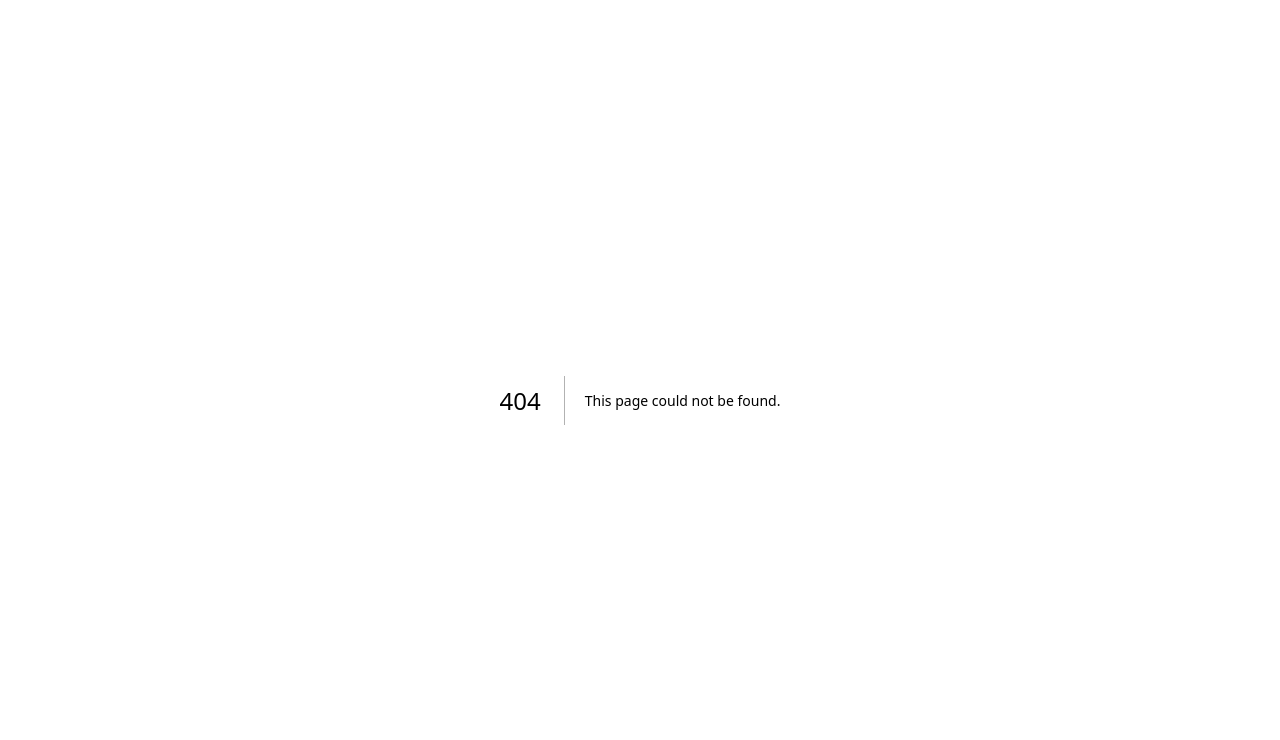
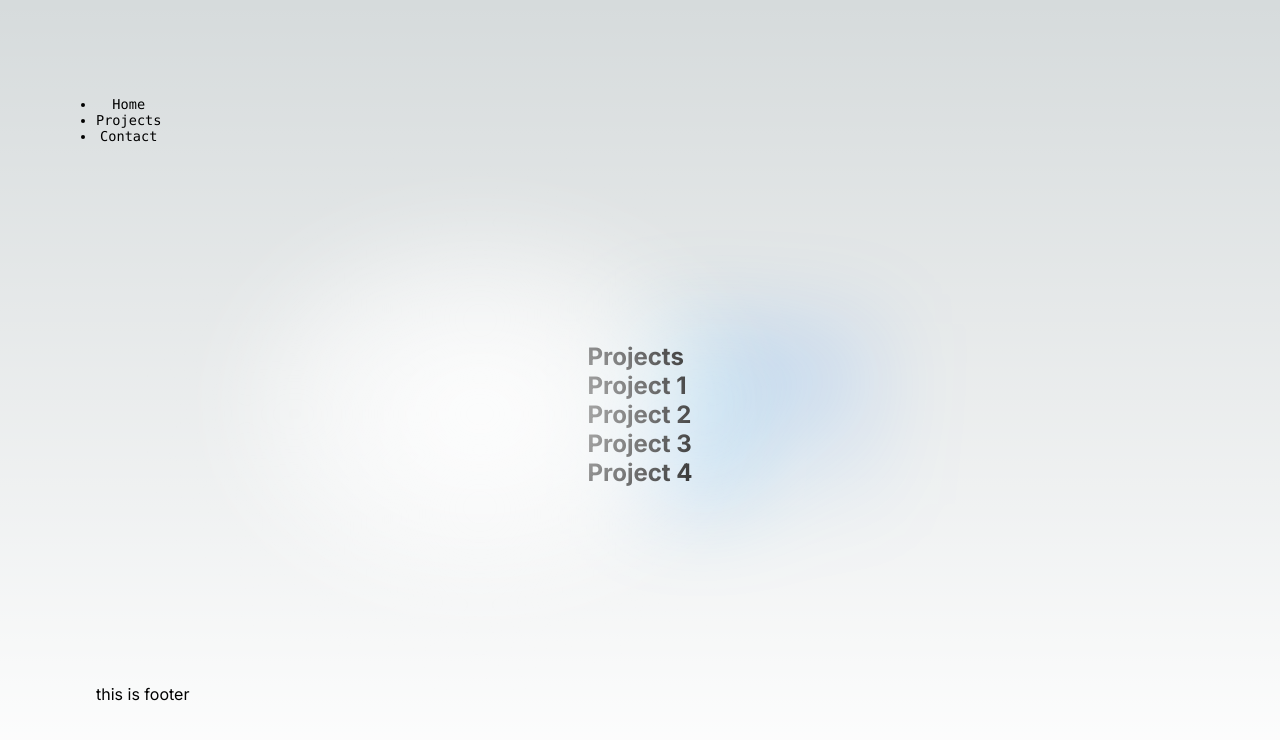
Before and after one commit to NataliaJeszke/portfolio, a Next.js app: page /projects in a window 1280 px wide. Before the commit this address had no page. Shown: the top 740 px of the page. Built offline with nearby package versions, Linux system fonts and the light colour scheme.

Commit message:
routing for pages linked in navbar

```diff
--- /dev/null
+++ b/app/contact/page.tsx
@@ -0,0 +1,8 @@
+const Contact = () => {
+    return (
+        <div>
+            this is contact
+        </div>
+    )
+}
+export default Contact
--- /dev/null
+++ b/app/footer/page.tsx
@@ -0,0 +1,9 @@
+const Footer = () => {
+return (
+    <div>
+        this is footer
+    </div>
+)
+}
+
+export default Footer
--- /dev/null
+++ b/app/header/page.tsx
@@ -0,0 +1,11 @@
+import Navbar from "../navbar/navbar"
+
+const Header = () => {
+    return (
+        <div>
+            <Navbar />
+        </div>
+    )
+}
+
+export default Header
--- a/app/layout.tsx
+++ b/app/layout.tsx
@@ -1,21 +1,36 @@
-import './globals.css'
-import { Inter } from 'next/font/google'
+import "./globals.css";
+import styles from "./page.module.css";
+import { Inter } from "next/font/google";
+import Header from "./header/page";
+import Footer from "./footer/page";
 
-const inter = Inter({ subsets: ['latin'] })
+const inter = Inter({ subsets: ["latin"] });
 
 export const metadata = {
-  title: 'Create Next App',
-  description: 'Generated by create next app',
-}
+  title: "Portfolio",
+  description: "Portfolio frontend developer",
+};
 
 export default function RootLayout({
   children,
 }: {
-  children: React.ReactNode
+  children: React.ReactNode;
 }) {
   return (
     <html lang="en">
-      <body className={inter.className}>{children}</body>
+      <body className={inter.className}>
+        <main className={styles.main}>
+          <div className={styles.description}>
+            <Header />
+          </div>
+          <div className={styles.center}>
+            <section className={inter.className}>{children}</section>
+          </div>
+          <div className={styles.grid}>
+            <Footer />
+          </div>
+        </main>
+      </body>
     </html>
-  )
+  );
 }
--- /dev/null
+++ b/app/main/page.tsx
@@ -0,0 +1,10 @@
+const Main = () => {
+  return (
+    <>
+      <div>div 1</div>
+      <div>div 2</div>
+    </>
+  );
+};
+
+export default Main;
--- /dev/null
+++ b/app/navbar/navbar.tsx
@@ -0,0 +1,22 @@
+import Link from "next/link"
+
+const Navbar = () => {
+    return (
+        <nav>
+            <ul>
+                <li>
+                    <Link href="/">Home</Link>
+                </li>
+                <li>
+                    <Link href="/projects">Projects</Link>
+                </li>
+                <li>
+                    <Link href="/contact">Contact</Link>
+                </li>
+            </ul>
+        </nav>
+
+    )
+}
+
+export default Navbar
--- /dev/null
+++ b/app/projects/page.tsx
@@ -0,0 +1,20 @@
+const Projects = () => {
+  const projects = [
+    { id: 1, name: "Project 1" },
+    { id: 2, name: "Project 2" },
+    { id: 3, name: "Project 3" },
+    { id: 4, name: "Project 4" },
+  ];
+  return (
+    <div>
+      <h1>Projects</h1>
+      {projects.map((project) => (
+        <div key={project.id}>
+          <h2>{project.name}</h2>
+        </div>
+      ))}
+    </div>
+  );
+};
+
+export default Projects;
--- a/tsconfig.json
+++ b/tsconfig.json
@@ -23,6 +23,6 @@
       "@/*": ["./*"]
     }
   },
-  "include": ["next-env.d.ts", "**/*.ts", "**/*.tsx", ".next/types/**/*.ts"],
+  "include": ["next-env.d.ts", "**/*.ts", "**/*.tsx", ".next/types/**/*.ts", "app/404.tsx"],
   "exclude": ["node_modules"]
 }
```
Also changed, not shown: app/404.tsx (added, +12 -0 lines), app/page.tsx (+2 -90 lines), app/assets/404panda.png (added), app/globals.css (line endings or trailing spaces), app/page.module.css (line endings or trailing spaces).
